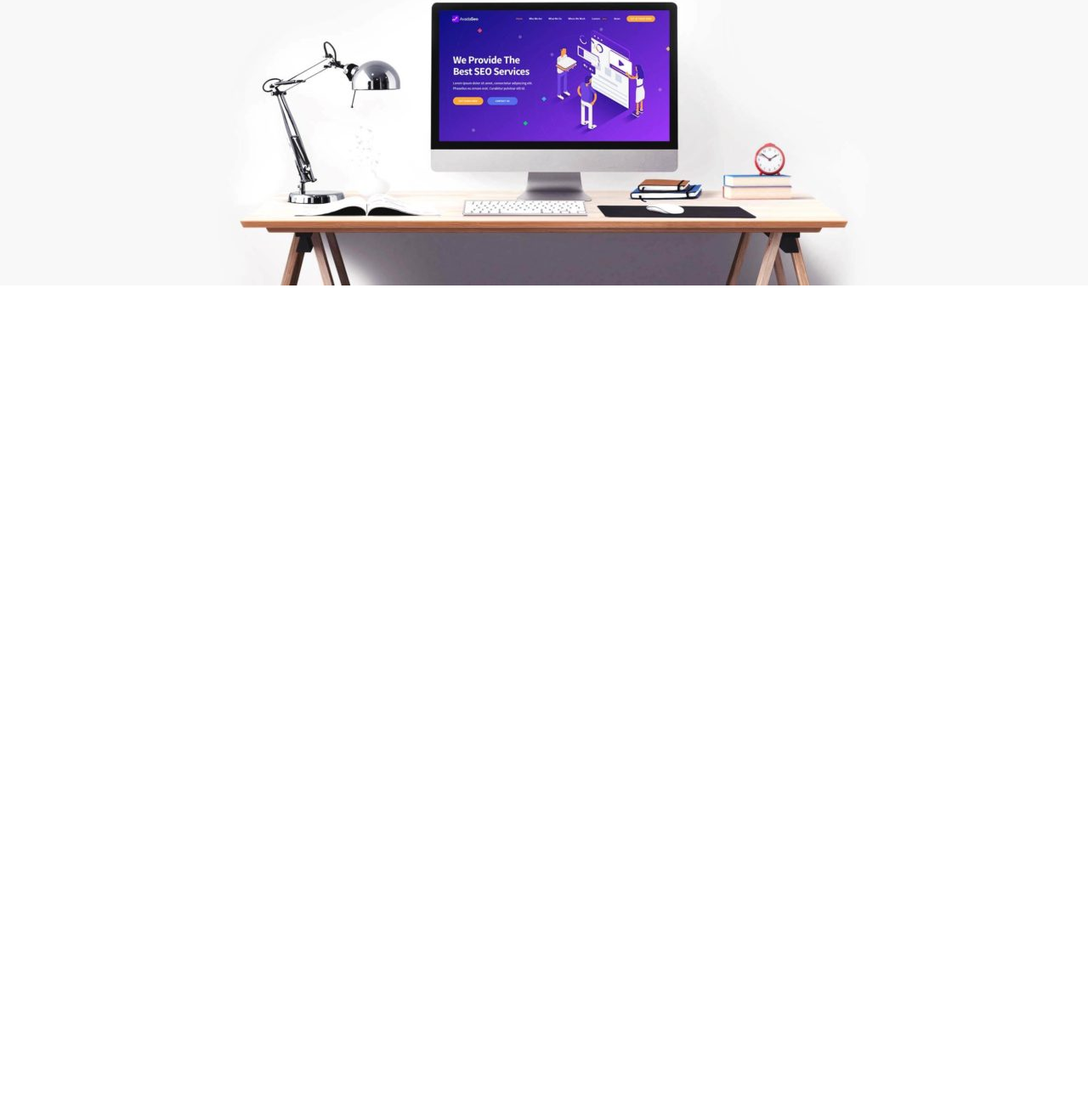
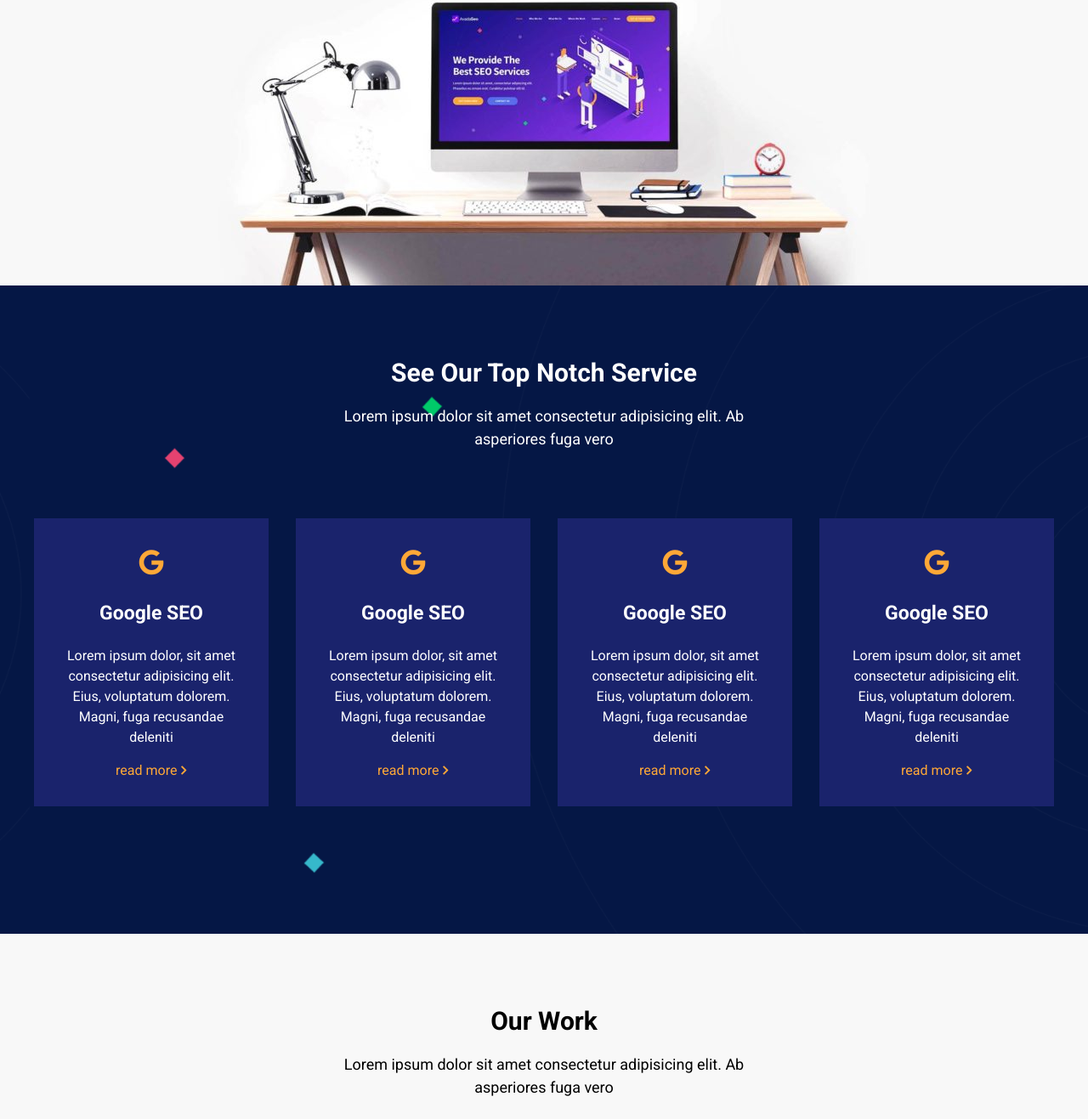
Before and after one commit to GabrieleCorti/proj-html-vuejs, a website: page index.html in a window 1280 px wide. Shown: the part 1364-2681 px from the top of the page at 85% size. Before the commit the page ends 1700 px from the top, so only its background shows below. Drawn offline with nearby package versions, Linux system fonts and the light colour scheme.

Commit message:
sezione servizi terminata

```diff
--- a/index.html
+++ b/index.html
@@ -17,7 +17,7 @@
     <body>
         <div id="app">
             <!-- header che contiene il jumbotron e la navbar -->
-           <header>
+            <header>
                <div class="nav_wrapper">
                    <div class="nav_wrapper__logo_wrapper">
                         <img src="images/logo_seo_w_1x.png" alt="logo Seo" class="logo_wrapper__img">
@@ -44,9 +44,9 @@
                         </div>
                     </div>
                </div>
-           </header>
-           <!-- sezione 1 con 3 card -->
-           <section class="section-1 gray">
+            </header>
+            <!-- sezione 1 con 3 card -->
+            <section class="section-1 gray">
             <div class="intro">
                 <h2>meet the new agency SEO template from the avada team</h2>
                 <p>Lorem ipsum dolor sit amet consectetur adipisicing elit. Ab asperiores fuga vero</p>
@@ -80,7 +80,65 @@
                 </div>
 
             </div>
-           </section>
+            </section>
+            <!-- sezione 2 con 4 card per servizzi-->
+            <section class="section-2 blue">
+                <div class="intro color_section">
+                    <h2>See our top notch service</h2>
+                    <p>Lorem ipsum dolor sit amet consectetur adipisicing elit. Ab asperiores fuga vero</p>
+                </div>
+                <div class="card_wrap">
+                    <div class="card_wrap__card color_section">
+                        <div class="card__wrap_logo">
+                            <i class="fab fa-google"></i>
+                        </div>
+                        <h3>google SEO</h3>
+                        <p>Lorem ipsum dolor, sit amet consectetur adipisicing elit. Eius, voluptatum dolorem. Magni, fuga recusandae
+                            deleniti</p>
+                        <a href="#">read more <i class="fas fa-chevron-right"></i></a>
+                    </div>
+                    <div class="card_wrap__card color_section">
+                        <div class="card__wrap_logo">
+                            <i class="fab fa-google"></i>
+                        </div>
+                        <h3>google SEO</h3>
+                        <p>Lorem ipsum dolor, sit amet consectetur adipisicing elit. Eius, voluptatum dolorem. Magni, fuga recusandae
+                            deleniti</p>
+                        <a href="#">read more <i class="fas fa-chevron-right"></i></a>
+                    </div>
+                    <div class="card_wrap__card color_section">
+                        <div class="card__wrap_logo">
+                            <i class="fab fa-google"></i>
+                        </div>
+                        <h3>google SEO</h3>
+                        <p>Lorem ipsum dolor, sit amet consectetur adipisicing elit. Eius, voluptatum dolorem. Magni, fuga recusandae
+                            deleniti</p>
+                        <a href="#">read more <i class="fas fa-chevron-right"></i></a>
+                    </div>
+                    <div class="card_wrap__card color_section">
+                        <div class="card__wrap_logo">
+                            <i class="fab fa-google"></i>
+                        </div>
+                        <h3>google SEO</h3>
+                        <p>Lorem ipsum dolor, sit amet consectetur adipisicing elit. Eius, voluptatum dolorem. Magni, fuga recusandae
+                            deleniti</p>
+                        <a href="#">read more <i class="fas fa-chevron-right"></i></a>
+                    </div>
+                </div>
+            </section>
+            <!-- sezione 3 con le card generate -->
+            <section class="section-3 gray">
+                <div class="intro">
+                    <h2>our Work</h2>
+                    <p>Lorem ipsum dolor sit amet consectetur adipisicing elit. Ab asperiores fuga vero</p>
+                </div>
+                <div class="img_showcase">
+                    <div class="work_wrap">
+                        <img src="" alt="">
+                    </div>
+                </div>
+            </section>
+
         </div>
         <script src="https://cdn.jsdelivr.net/npm/vue@2.6.12/dist/vue.js"></script>
         <script src="js/script.js"></script>
--- a/src/app.scss
+++ b/src/app.scss
@@ -5,3 +5,4 @@
 @import "partial/jumbo";
 @import "partial/intro";
 @import "partial/cardFeat";
+@import "partial/cardService";
--- /dev/null
+++ b/src/partial/_cardService.scss
@@ -0,0 +1,20 @@
+.card_wrap__card.color_section {
+    width: 23%;
+    background-color: $serviceCard;
+    color: white;
+    padding: 30px 35px;
+    p {
+        margin-bottom: 15px;
+    }
+    a{
+        color: $primaryColor;
+        &:hover {
+            text-decoration: underline;
+        }
+        .fas.fa-chevron-right {
+            font-size: 12px;
+            position: relative;
+            bottom: 1px;
+        }
+    }
+}
--- a/src/partial/_common.scss
+++ b/src/partial/_common.scss
@@ -36,6 +36,14 @@ section {
     background-position: bottom;
 }
 
+.section-2 {
+    padding-bottom: 100px;
+    background-color: $serviceBg;
+    background-image: url("../images/pattern_background.png");
+    background-position-x: -10%;
+    background-size: cover;
+}
+
 .gray {
     background-color: $backgroundGray;
 }
--- /dev/null
+++ b/src/partial/_imgWork.scss
@@ -0,0 +1,3 @@
+.img_showcase {
+    width: $container;
+}
--- a/src/partial/_intro.scss
+++ b/src/partial/_intro.scss
@@ -1,11 +1,13 @@
-.section-1 {
 .intro{
     width: 40%;
     margin: auto;
     text-align: center;
+
+    &.color_section {
+        color: white;
+    }
     h2 {
         text-transform: capitalize;
         margin-bottom: 15px;
     }
 }
-}
--- a/src/partial/_variables.scss
+++ b/src/partial/_variables.scss
@@ -2,6 +2,7 @@ $primaryColor: #ffa837;
 $secondaryColor: #0369d7;
 $paragraphColor: #5d5d5d;
 $serviceCard: #1a236c;
+$serviceBg: #051745;
 $backgroundGray: #f8f8f8;
 $btnRadius: 16px;
 $fontBig: 50px;
```
Also changed, not shown: dist/app.css. Lines whose indentation alone changed are shown as unchanged.
